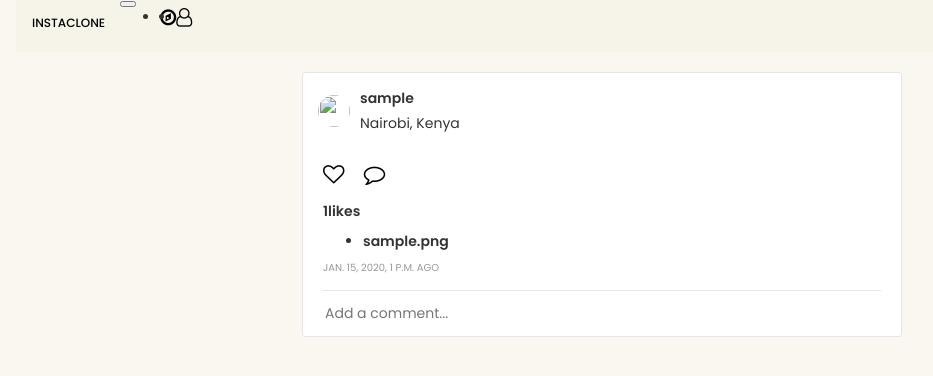
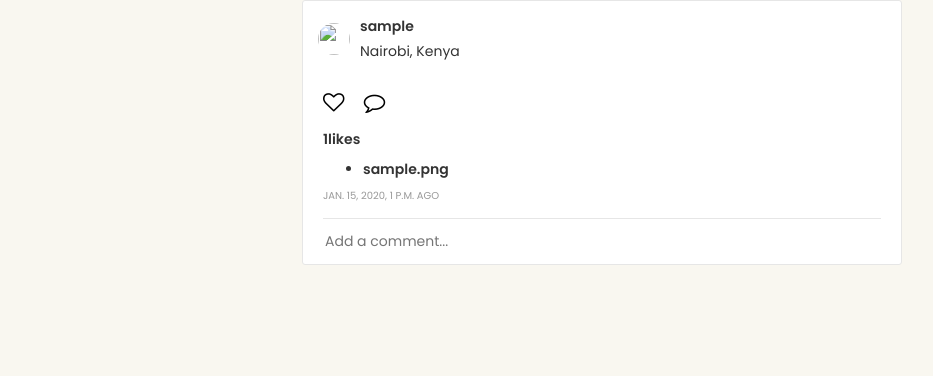
Before and after one commit to caseymusila/Insta-clone, a Django app: page / in a window 1280 px wide. Shown: the top 376 px of the page, without its empty margins (38-971 px from the left). Run offline with Django 3.2, Linux system fonts and the light colour scheme; tables that the repository leaves empty hold one stand-in row (values such as "Sample post"); some libraries are stand-ins or nearby versions.

Commit message:
unmerged changes

```diff
--- a/instagram/templates/grampost/home.html
+++ b/instagram/templates/grampost/home.html
@@ -8,26 +8,6 @@
 
 <main id="feed">
     {% for post in posts %}
-    <nav class="navbar navbar-expand-lg navbar-light bg-white py-3 shadow-sm sticky-top">
-        <div class="container"><a class="navbar-brand" href="{% url 'home' %}">
-            <strong class="h6 mb-0 font-weight-bold text-uppercase">INSTACLONE</strong></a>
-            <button class="navbar-toggler navbar-toggler-right" type="button" data-toggle="collapse" data-target="#navbarSupportedContent" aria-controls="navbarSupportedContent" aria-expanded="false" aria-label="Toggle navigation"><span class="navbar-toggler-icon"></span></button>
-            <div class="collapse navbar-collapse" id="navbarSupportedContent">
-                <ul class="navbar-nav ml-auto">
-                    <li class="nav-item active">
-                        <a class="nav-link" href="{% url 'add_post' %}">
-                            <i class="fa fa-compass fa-lg"></i>
-                        </a>
-                    </li>
-                    <li class="nav-item active">
-                        <a class="nav-link" href="{% url 'profile' %}">
-                            <i class="fa fa-user-o fa-lg"></i>
-                        </a>
-                    </li>
-                </ul>
-            </div>
-        </div>
-    </nav>
     <div class="photo">
         <header class="photo__header">
             <img src="{{ post.author.profile.image.url }}" class="photo__avatar" />
```
